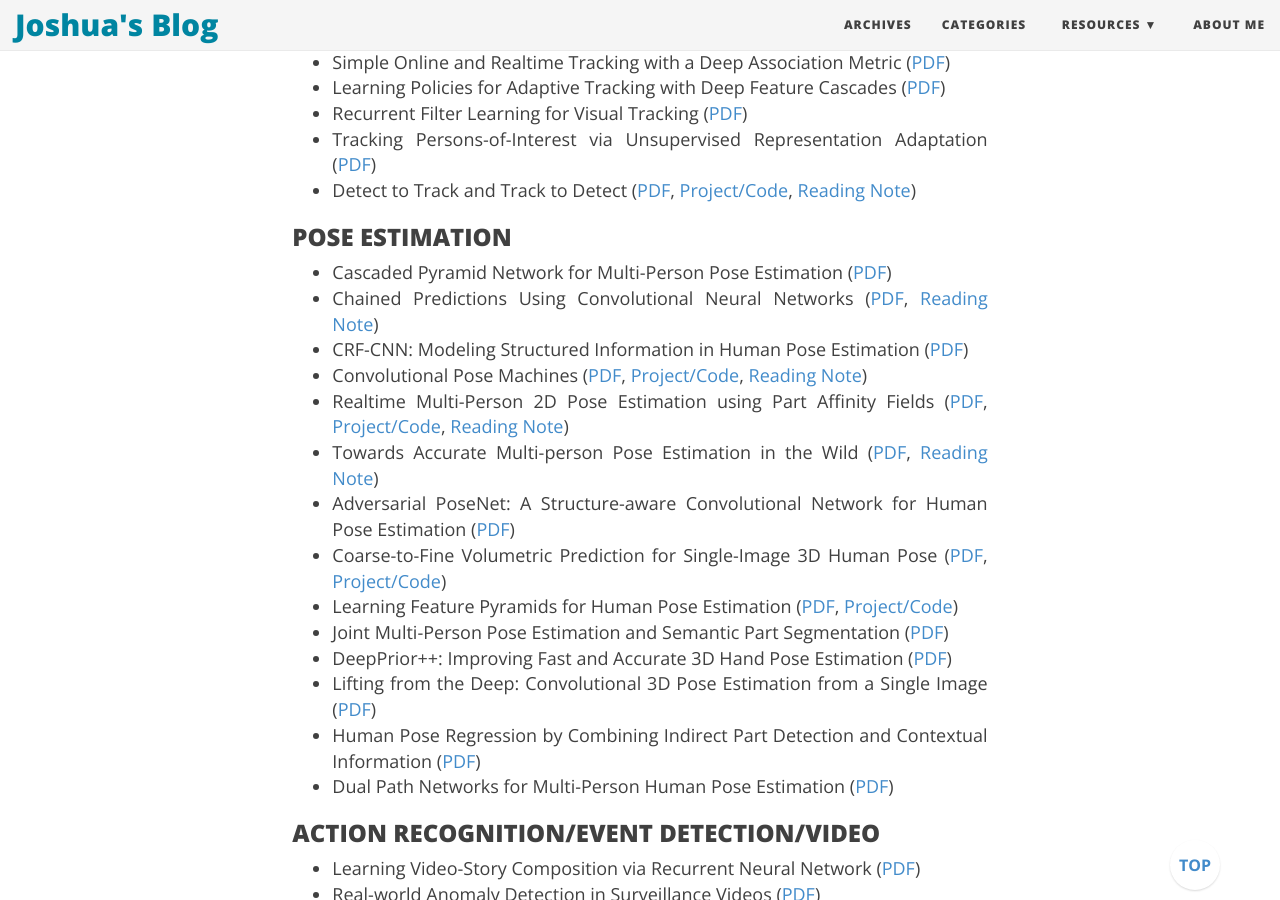
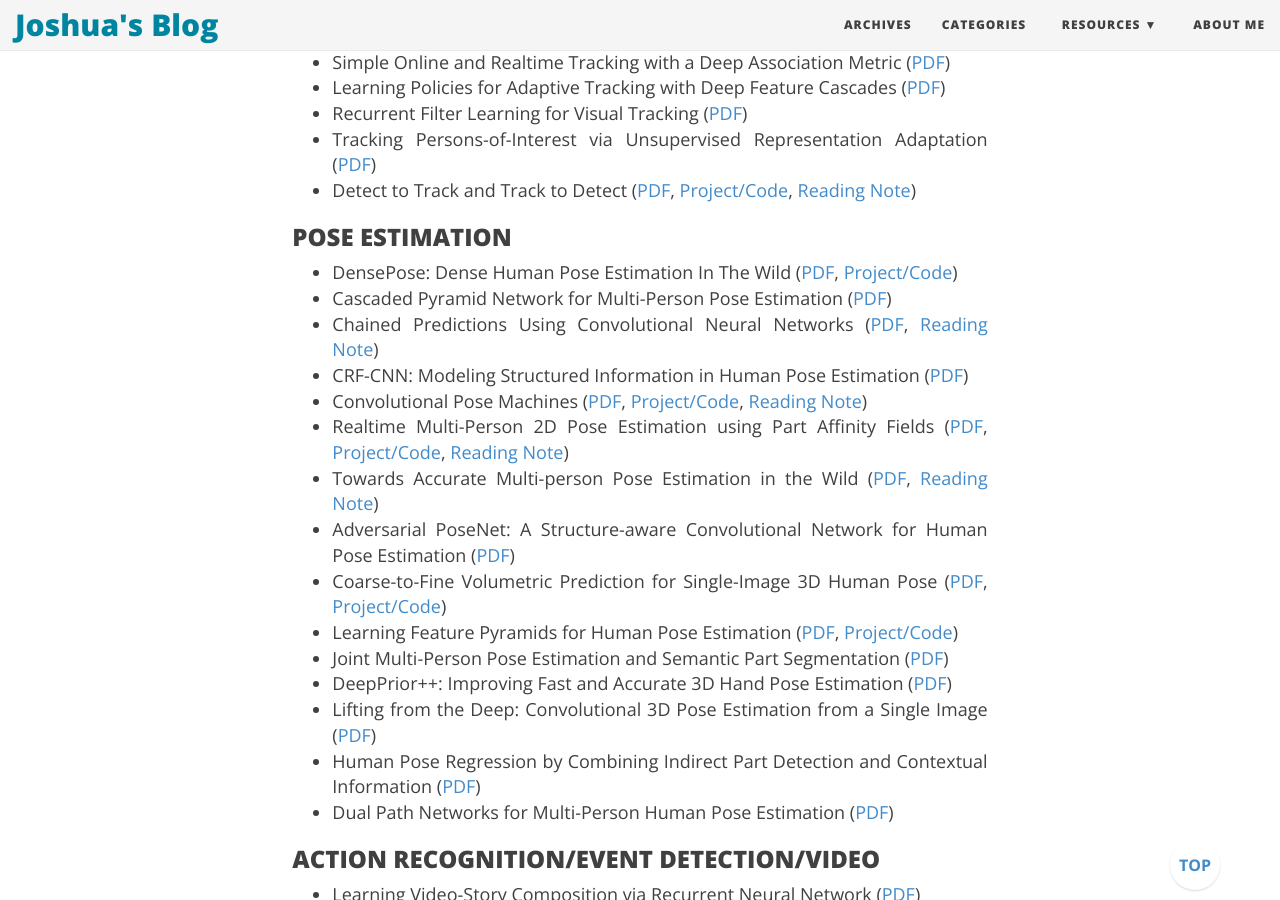
Before and after one commit to joshua19881228/joshua19881228.github.io, a Jekyll site: the page built from _posts/Computer_Vision/2016-08-25-my-jumble-of-computer-vision.md, in a window 1280 px wide and 900 px high, scrolled down 7487 px. Built offline with Jekyll 4.4.1, drawn with Linux system fonts in a browser that asks for light colours; nearby versions of some CDN libraries; formulas are drawn with MathJax 3; comment, search, counter and statistics services are not loaded.

Commit message:
update post

```diff
--- a/_posts/Computer_Vision/2016-08-25-my-jumble-of-computer-vision.md
+++ b/_posts/Computer_Vision/2016-08-25-my-jumble-of-computer-vision.md
@@ -183,6 +183,7 @@ I am going to maintain this page to record a few things about computer vision th
 
 ### POSE ESTIMATION ###
 
+* DensePose: Dense Human Pose Estimation In The Wild ([PDF](https://arxiv.org/abs/1802.00434), [Project/Code](http://densepose.org/))
 * Cascaded Pyramid Network for Multi-Person Pose Estimation ([PDF](https://arxiv.org/abs/1711.07319))
 * Chained Predictions Using Convolutional Neural Networks ([PDF](http://arxiv.org/abs/1605.02346), [Reading Note](http://joshua881228.webfactional.com/blog_reading-note-chained-predictions-using-convolutional-neural-networks_108/))
 * CRF-CNN: Modeling Structured Information in Human Pose Estimation ([PDF](https://arxiv.org/abs/1611.00468))
```
